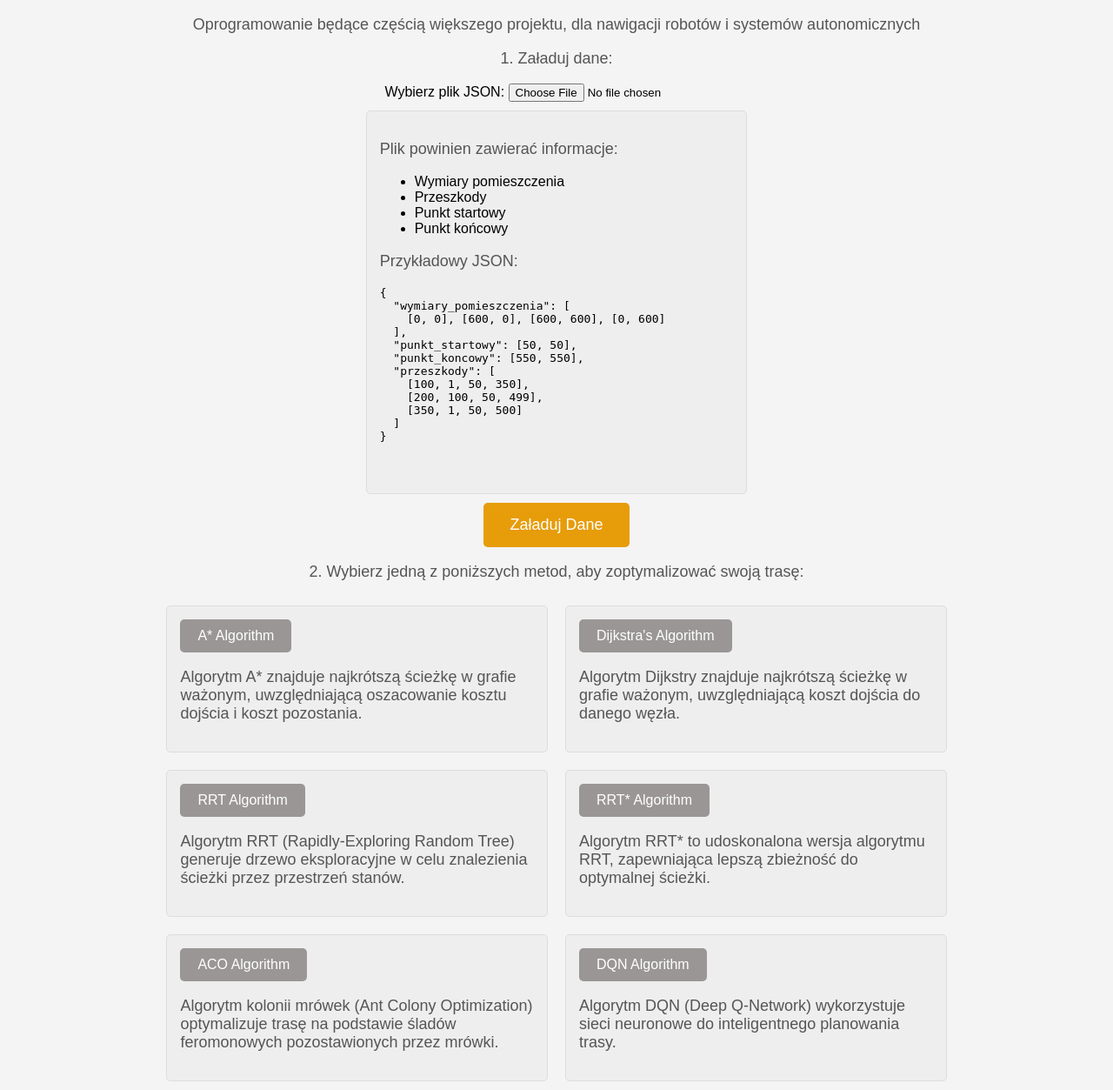
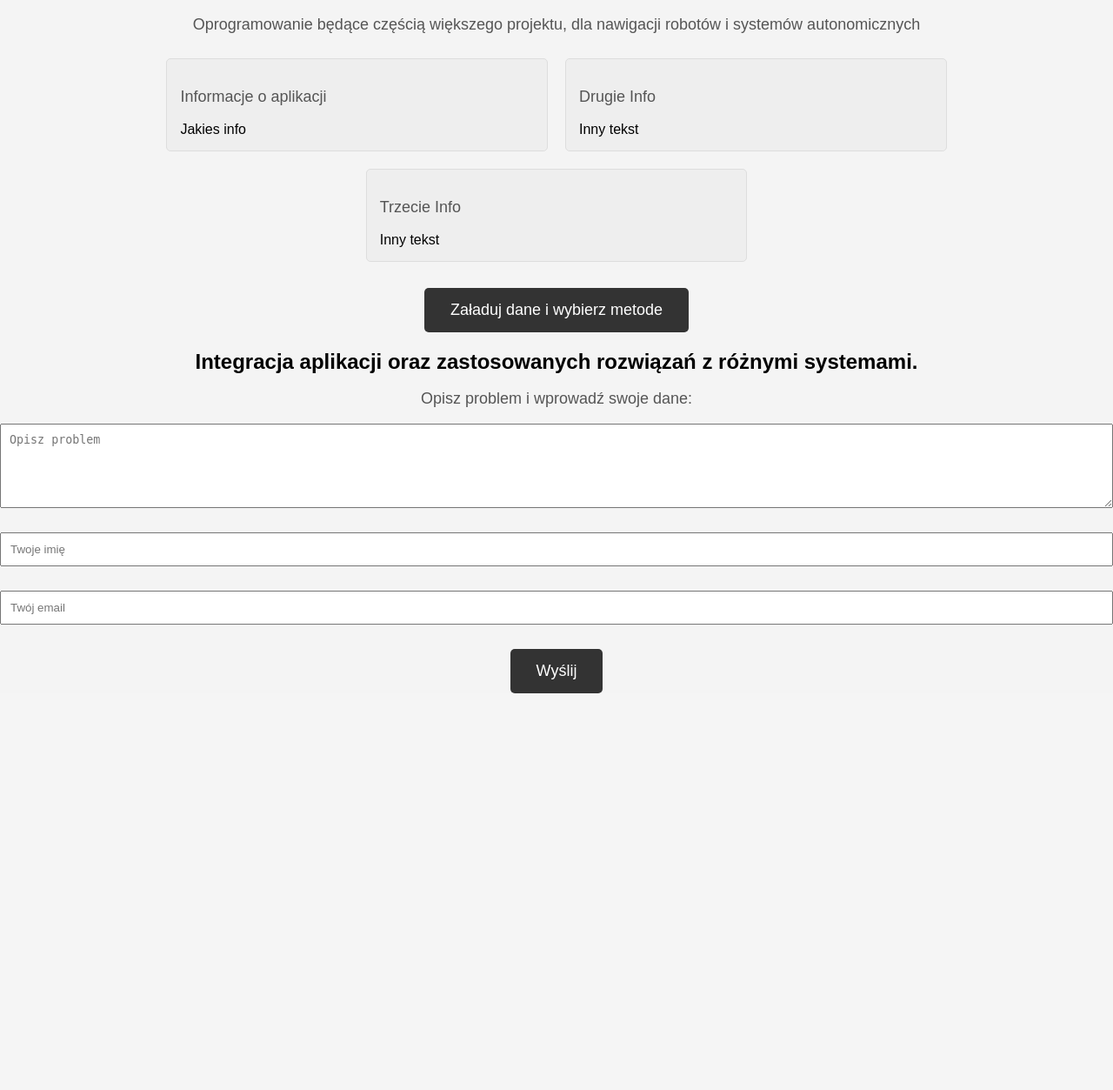
Before and after one commit to PsimonL/Navigator-EnginneringThesis-SupportApp, a Flask app: page / in a window 1280 px wide. Shown: the part 82-1335 px from the top of the page at 87% size. After the commit the page ends 879 px from the top, so only its background shows below. Run offline with Flask 3, Linux system fonts and the light colour scheme.

Commit message:
bunch of stuff

```diff
--- a/app.py
+++ b/app.py
@@ -4,26 +4,29 @@ app = Flask(__name__)
 
 
 @app.route('/')
-def index():
-    return render_template('index.html')
+def main():
+    return render_template('main.html')
 
+@app.route('/panel')
+def panel():
+    return render_template('panel.html')
 
-@app.route('/dij_a_aco')
-def dij_a_aco():
-    print("USED dij_a_aco")
-    return render_template('rrt_dij_a_aco.html')
-
-
-@app.route('/rrt')
-def rrt():
-    print("USED rrt")
-    return render_template('rrt_dij_a_aco.html')
-
-
-@app.route('/dqn')
-def dqn():
-    print("USED dqn")
-    return render_template('dqn.html')
+# @app.route('/panel/dij_a_aco')
+# def dij_a_aco():
+#     print("USED dij_a_aco")
+#     return render_template('rrt_dij_a_aco.html')
+#
+#
+# @app.route('/panel/rrt')
+# def rrt():
+#     print("USED rrt")
+#     return render_template('rrt_dij_a_aco.html')
+#
+#
+# @app.route('/panel/dqn')
+# def dqn():
+#     print("USED dqn")
+#     return render_template('dqn.html')
 
 
 if __name__ == '__main__':
--- /dev/null
+++ b/static/css/main.css
@@ -0,0 +1,100 @@
+body {
+    font-family: 'Arial', sans-serif;
+    margin: 0;
+    padding: 0;
+    background-color: #f4f4f4;
+    text-align: center;
+}
+
+header {
+    background-color: #333;
+    color: #fff;
+    padding: 20px 0;
+}
+
+h1 {
+    margin: 0;
+    font-size: 36px;
+}
+
+p {
+    font-size: 18px;
+    color: #555;
+}
+
+.method-container {
+    display: flex;
+    flex-wrap: wrap;
+    justify-content: center;
+}
+
+.method-box {
+    flex: 0 0 calc(33.33% - 20px);
+    margin: 10px;
+    padding: 15px;
+    background-color: #eee;
+    border: 1px solid #ddd;
+    border-radius: 5px;
+    text-align: left;
+}
+
+.big-button-container {
+    text-align: center;
+    margin-top: 20px;
+}
+
+.big-button {
+    padding: 15px 30px;
+    font-size: 18px;
+    background-color: #333;
+    color: #fff;
+    border: none;
+    border-radius: 5px;
+    cursor: pointer;
+}
+
+.big-button:hover {
+    background-color: #555;
+}
+
+#contact-form {
+    text-align: center;
+    margin-top: 20px;
+}
+
+#contact-form h2 {
+    font-size: 24px;
+    margin-bottom: 10px;
+}
+
+#contact-form p {
+    color: #555;
+}
+
+#contact-form form {
+    display: flex;
+    flex-direction: column;
+    align-items: center;
+}
+
+#contact-form textarea,
+#contact-form input {
+    margin-bottom: 10px;
+    padding: 10px;
+    width: 100%;
+    box-sizing: border-box;
+}
+
+#contact-form button {
+    padding: 15px 30px;
+    font-size: 18px;
+    background-color: #333;
+    color: #fff;
+    border: none;
+    border-radius: 5px;
+    cursor: pointer;
+}
+
+#contact-form button:hover {
+    background-color: #555;
+}
--- /dev/null
+++ b/templates/main.html
@@ -0,0 +1,49 @@
+<!DOCTYPE html>
+<html lang="en">
+<html lang="en">
+<head>
+    <meta charset="UTF-8">
+    <meta name="viewport" content="width=device-width, initial-scale=1.0">
+    <link rel="stylesheet" href="../static/css/main.css">
+    <script src="../static/js/main.js" defer></script>
+    <title>Planer trasy dla robotów mobilnych - Navigator</title>
+</head>
+<body>
+    <header>
+        <h1>Planer Trasy - Navigator</h1>
+    </header>
+    <div id="project-info">
+        <p>Oprogramowanie będące częścią większego projektu, dla nawigacji robotów i systemów autonomicznych</p>
+    </div>
+
+    <div id="load-data-form">
+        <div class="method-container">
+            <div class="method-box">
+                <p>Informacje o aplikacji</p>
+                <p1>Jakies info</p1>
+            </div>
+            <div class="method-box">
+                <p>Drugie Info</p>
+                <p1>Inny tekst</p1>
+            </div>
+            <div class="method-box">
+                <p>Trzecie Info</p>
+                <p1>Inny tekst</p1>
+            </div>
+        </div>
+        <div class="big-button-container">
+            <button class="big-button">Załaduj dane i wybierz metode</button>
+        </div>
+        <div id="contact-form">
+            <h2>Integracja aplikacji oraz zastosowanych rozwiązań z różnymi systemami.</h2>
+            <p>Opisz problem i wprowadź swoje dane:</p>
+            <form action="#" method="post"> <!-- Dodaj właściwy atrybut action z adresem docelowym obsługi formularza -->
+                <textarea name="problem_description" rows="5" cols="50" placeholder="Opisz problem"></textarea><br>
+                <input type="text" name="name" placeholder="Twoje imię"><br>
+                <input type="text" name="email" placeholder="Twój email"><br>
+                <button class="big-button" type="submit">Wyślij</button>
+            </form>
+        </div>
+    </div>
+</body>
+</html>
--- a/templates/index.html
+++ b/templates/panel.html
@@ -4,8 +4,8 @@
 <head>
     <meta charset="UTF-8">
     <meta name="viewport" content="width=device-width, initial-scale=1.0">
-    <link rel="stylesheet" href="../static/css/index.css">
-    <script src="../static/js/index.js" defer></script>
+    <link rel="stylesheet" href="../static/css/panel.css">
+    <script src="../static/js/panel.js" defer></script>
     <title>Planer trasy dla robotów mobilnych - Navigator</title>
 </head>
 <body>
```
Also changed, not shown: templates/rrt_dij_a_aco.html (+59 -2 lines), static/css/panel.css (renamed from static/css/index.css), static/js/main.js (added), static/js/panel.js (renamed from static/js/index.js).
